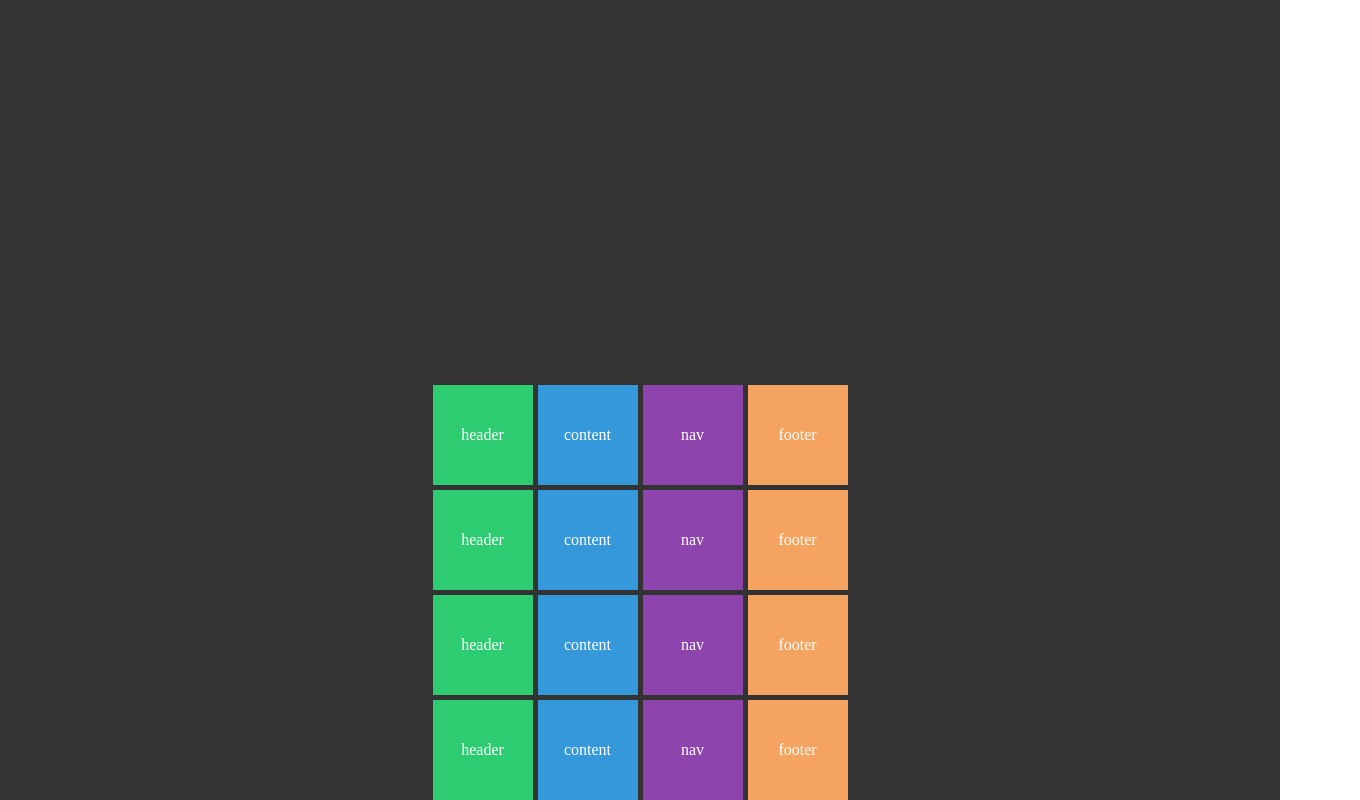
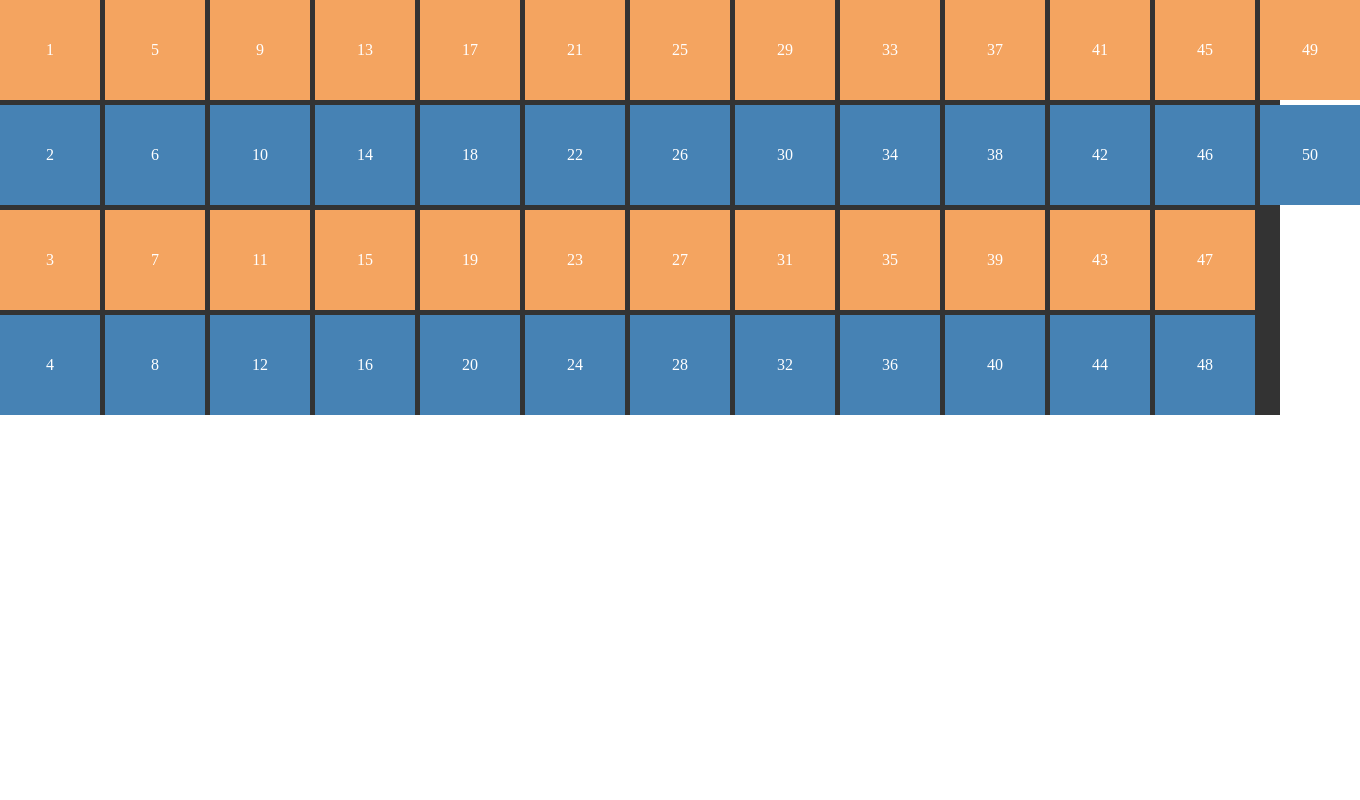
Before and after one commit to shinys88/study-layout-scss, a plain HTML site: page grid7.html in a window 1280 px wide. Shown: the whole page, 1360 px wide, since content can reach past the window. Drawn offline with Linux system fonts and the light colour scheme.

Commit message:
grid finish

```diff
--- a/grid6.css
+++ b/grid6.css
@@ -28,6 +28,10 @@
 
 .header{
     background-color: #2ecc71;
+        /* align-self: end;
+    justify-self: center; */
+    place-self: end center;
+
 }
 
 .content{
--- a/grid7.css
+++ b/grid7.css
@@ -2,42 +2,25 @@
 
 .grid{
     background:#333;
-    height:100vh;
     display:grid;
     gap:5px;
-    grid-template-columns: repeat(4, 100px);
-    grid-template-rows: repeat(4, 100px);
+    grid-template-columns: repeat(10, minmax(100px,1fr));
+    grid-template-rows: repeat(4, minmax(100px,1fr));
+    grid-auto-rows: 100px;
+    grid-auto-columns: minmax(100px, 1fr);
+    grid-auto-flow: column;
+}
 
-    /* justify-items: stretch;
-    align-items: center; */
-    /* place-items: center stretch; */
-
-    /* justify-content: space-between;
-    align-content: space-between; */
-    place-content: end center;
-
-}
-.grid > div{
+.item{
     display:flex;
     justify-content: center;
     align-items: center;
+}
+.item:nth-child(odd){
+    background-color:sandybrown;
     color:#fff;
-    /* width:80px;
-    height:40px; */
 }
-
-.header{
-    background-color: #2ecc71;
+.item:nth-child(even){
+    background-color: steelblue;
+    color:#fff;
 }
-
-.content{
-    background-color: #3498db;
-}
-
-.nav{
-    background-color: #8e44ad;
-}
-
-.footer{
-    background-color:sandybrown;
-}
--- a/grid7.html
+++ b/grid7.html
@@ -11,22 +11,56 @@
 <body>
 
     <div class="grid">
-        <div class="header">header</div>
-        <div class="content">content</div>
-        <div class="nav">nav</div>
-        <div class="footer">footer</div>
-        <div class="header">header</div>
-        <div class="content">content</div>
-        <div class="nav">nav</div>
-        <div class="footer">footer</div>
-        <div class="header">header</div>
-        <div class="content">content</div>
-        <div class="nav">nav</div>
-        <div class="footer">footer</div>
-        <div class="header">header</div>
-        <div class="content">content</div>
-        <div class="nav">nav</div>
-        <div class="footer">footer</div>
+        <div class="item">1</div>
+        <div class="item">2</div>
+        <div class="item">3</div>
+        <div class="item">4</div>
+        <div class="item">5</div>
+        <div class="item">6</div>
+        <div class="item">7</div>
+        <div class="item">8</div>
+        <div class="item">9</div>
+        <div class="item">10</div>
+        <div class="item">11</div>
+        <div class="item">12</div>
+        <div class="item">13</div>
+        <div class="item">14</div>
+        <div class="item">15</div>
+        <div class="item">16</div>
+        <div class="item">17</div>
+        <div class="item">18</div>
+        <div class="item">19</div>
+        <div class="item">20</div>
+        <div class="item">21</div>
+        <div class="item">22</div>
+        <div class="item">23</div>
+        <div class="item">24</div>
+        <div class="item">25</div>
+        <div class="item">26</div>
+        <div class="item">27</div>
+        <div class="item">28</div>
+        <div class="item">29</div>
+        <div class="item">30</div>
+        <div class="item">31</div>
+        <div class="item">32</div>
+        <div class="item">33</div>
+        <div class="item">34</div>
+        <div class="item">35</div>
+        <div class="item">36</div>
+        <div class="item">37</div>
+        <div class="item">38</div>
+        <div class="item">39</div>
+        <div class="item">40</div>
+        <div class="item">41</div>
+        <div class="item">42</div>
+        <div class="item">43</div>
+        <div class="item">44</div>
+        <div class="item">45</div>
+        <div class="item">46</div>
+        <div class="item">47</div>
+        <div class="item">48</div>
+        <div class="item">49</div>
+        <div class="item">50</div>
     </div>
 
 </body>
--- /dev/null
+++ b/grid8.css
@@ -0,0 +1,40 @@
+@import "./reset.css";
+
+.grid{
+    display:grid;
+    gap:5px;
+    grid-template-rows: repeat(1, minmax(100px,1fr));
+    margin-bottom:30px;
+}
+
+.grid1{
+     grid-template-columns: repeat(auto-fill, minmax(100px,1fr));
+}
+
+.grid2{
+     grid-template-columns: repeat(auto-fit, minmax(100px,1fr));
+}
+
+.grid3{
+    grid-template-columns: max-content min-content;
+}
+
+.grid4{
+    grid-template-columns: repeat(5, minmax(max-content, 1fr));
+    /* grid-template-columns: repeat(auto-fit, minmax(20px, max-content)); */
+}
+
+
+.item{
+    display:flex;
+    justify-content: center;
+    align-items: center;
+}
+.item:nth-child(odd){
+    background-color:sandybrown;
+    color:#fff;
+}
+.item:nth-child(even){
+    background-color: steelblue;
+    color:#fff;
+}
```
Also changed, not shown: grid8.html (added, +50 -0 lines), README.md.
